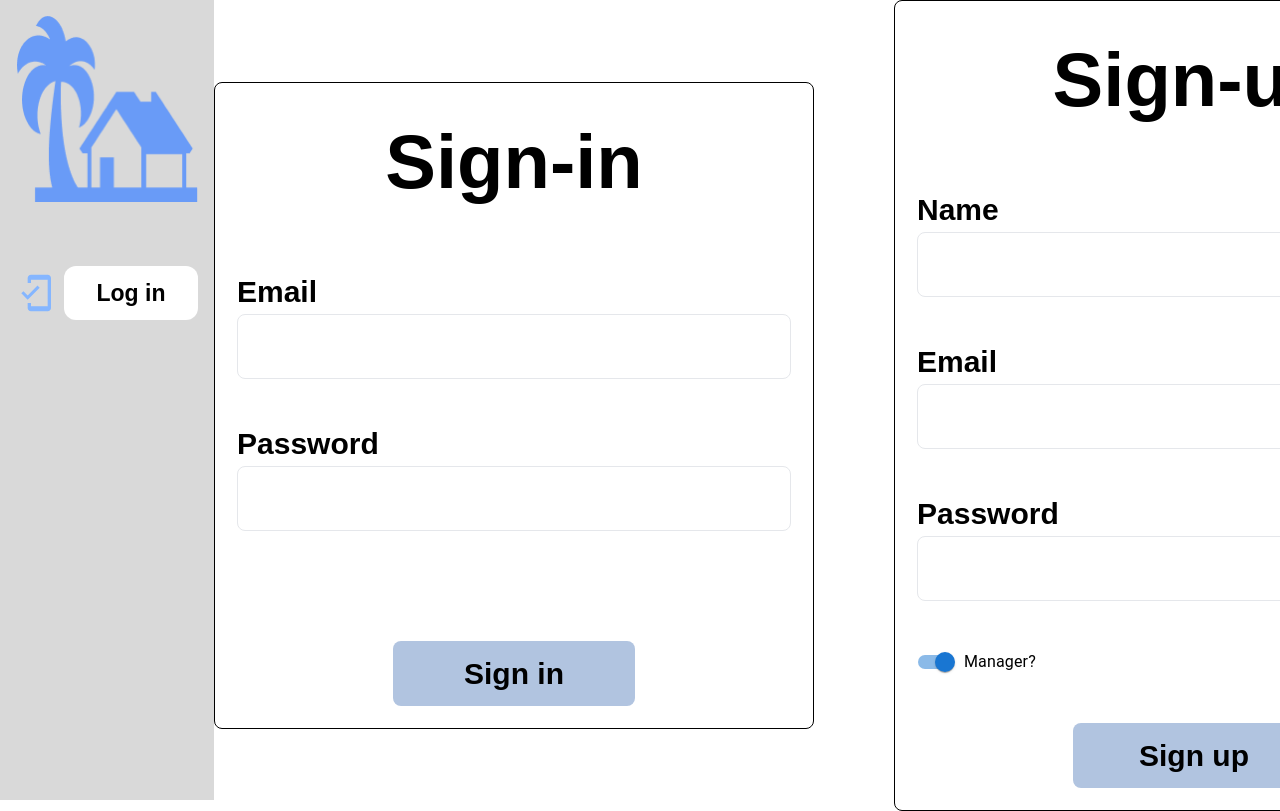
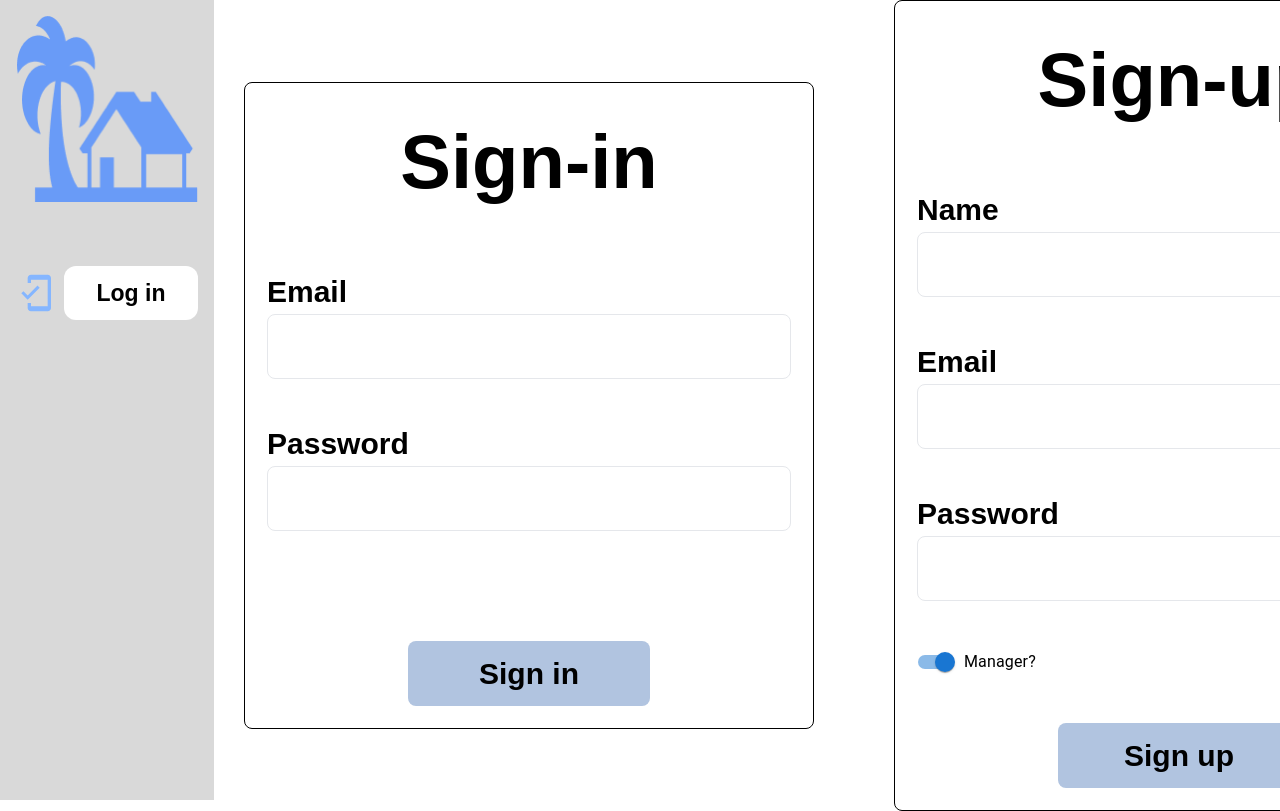
Before and after one commit to Fariaddd/fronted-exam, a React (Create React App) app in the folder Exam2_project 3/: page /authentication in a window 1280 px wide. Shown: the top 811 px of the page. Built offline with nearby package versions, Linux system fonts and the light colour scheme.

Commit message:
updated navbar
updated navbar

```diff
--- a/Exam2_project 3/src/Pages/Authentication.js
+++ b/Exam2_project 3/src/Pages/Authentication.js
@@ -99,8 +99,8 @@ const Authentication = () => {
   }
   return (
 
-    <div className="w-[100%] min-h-screen container flex flex-col lg:flex-row justify-center items-center gap-[2rem] lg:gap-[5rem] py-[2rem] lg:py-0 px-[12px] lg:px-0">
-      <div className="lg:w-[600px] p-[22px] rounded-[8px] border border-black">
+    <div className="w-[100%] min-h-screen flex flex-col lg:flex-row justify-center items-center gap-[2rem] lg:gap-[5rem] py-[2rem] lg:py-0 px-[12px] lg:px-0">
+      <div className="lg:w-[600px] container m-auto  p-[22px] rounded-[8px] border border-black">
         <h1 className="text-[48px] lg:text-[76px] text-center font-bold">
           Sign-in
         </h1>
@@ -143,7 +143,7 @@ const Authentication = () => {
           </div>
         </form>
       </div>
-      <div className="lg:w-[600px] p-[22px] rounded-[8px] border border-black">
+      <div className="lg:w-[600px] container m-auto  p-[22px] rounded-[8px] border border-black">
         <h1 className="text-[32px] lg:text-[76px] text-center font-bold">
           Sign-up
         </h1>
--- a/Exam2_project 3/src/Pages/Home.js
+++ b/Exam2_project 3/src/Pages/Home.js
@@ -7,7 +7,7 @@ const Home = ({handleSearch}) => {
   return (
     <div className="flex flex-col lg:flex-row relative">
       <SideBar handleSearch={handleSearch} />
-      <div className="container m-auto">
+      <div className="container m-auto  md:px-[30px]">
         <Outlet
 
         />
```
